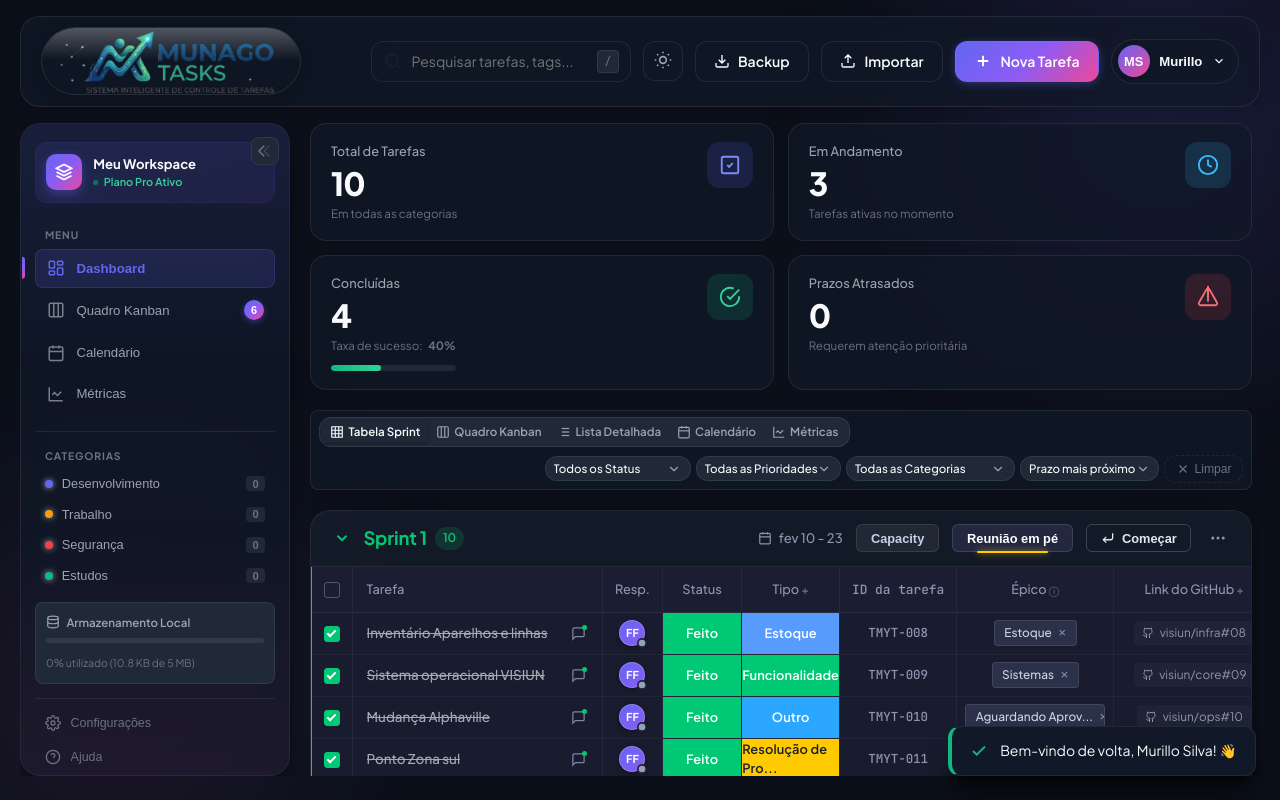
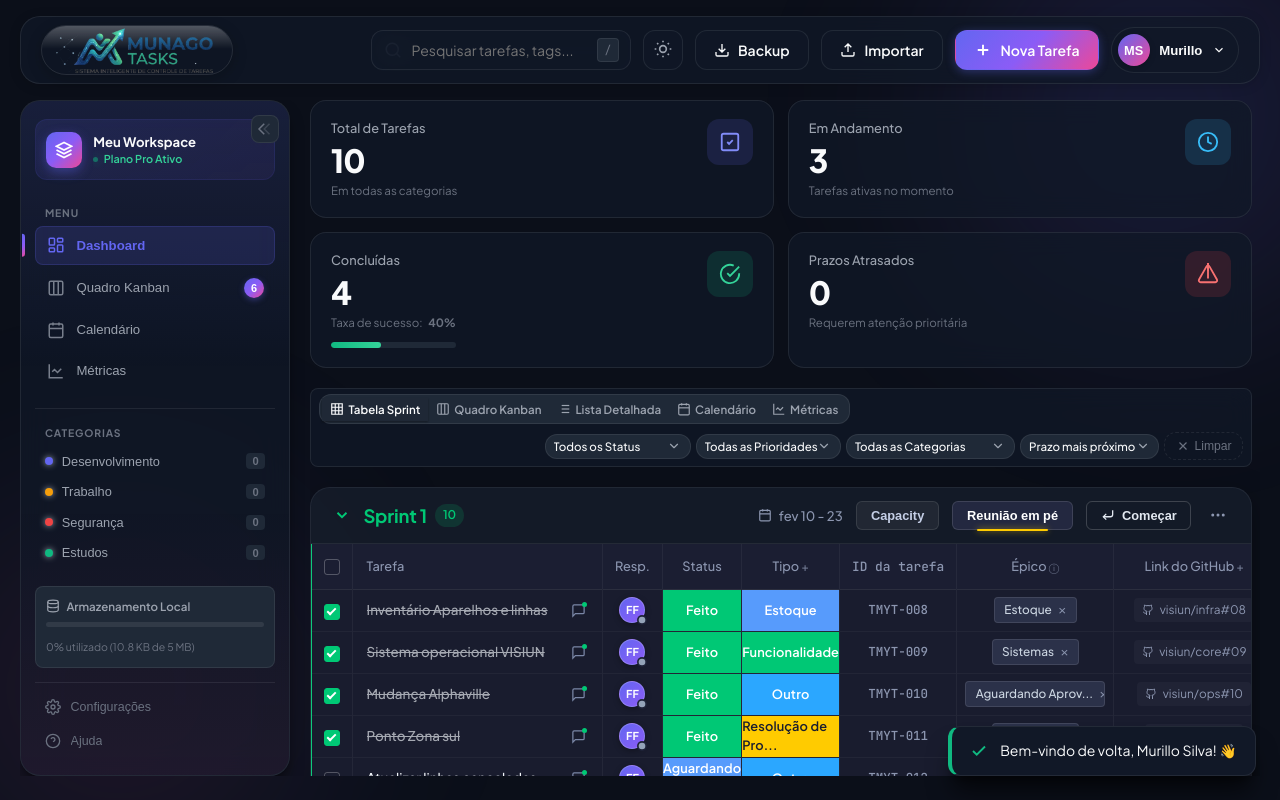
Before and after one commit to Murillooh/Munago-Task, a plain HTML site: page index.html in a window 1280 px wide. Both pictures are taken after a click on the button "Entrar no Munago Tasks". Drawn offline with Linux system fonts and the light colour scheme.

Commit message:
UI: Diminuir a altura do cabecalho e redimensionar logo proporcionalmente

```diff
--- a/css/style.css
+++ b/css/style.css
@@ -98,7 +98,7 @@ body::after {
   align-items: center;
   justify-content: space-between;
   gap: 1.25rem;
-  padding: 0.65rem 1.25rem;
+  padding: 0.5rem 1.25rem;
   background: var(--bg-card);
   border: 1px solid var(--border-color);
   border-radius: var(--radius-xl);
--- a/index.html
+++ b/index.html
@@ -29,8 +29,8 @@
     <!-- Top Header Navigation -->
     <header class="app-header">
       <div class="brand-wrapper">
-        <div class="brand-icon" title="Munago Tasks Workspace" style="position: relative; width: 260px; height: 68px; border-radius: 34px; overflow: hidden; padding: 0; background: transparent; border: 1px solid rgba(255,255,255,0.1); box-shadow: 0 4px 15px rgba(0,0,0,0.2);">
-          <img src="Imagen/logo.png" alt="Munago Tasks Logo" style="position: absolute; left: -2px; top: -42px; width: 280px; height: auto; max-width: none;">
+        <div class="brand-icon" title="Munago Tasks Workspace" style="position: relative; width: 192px; height: 50px; border-radius: 25px; overflow: hidden; padding: 0; background: transparent; border: 1px solid rgba(255,255,255,0.1); box-shadow: 0 4px 15px rgba(0,0,0,0.2);">
+          <img src="Imagen/logo.png" alt="Munago Tasks Logo" style="position: absolute; left: -1.5px; top: -31px; width: 206px; height: auto; max-width: none;">
         </div>
       </div>
 
```
